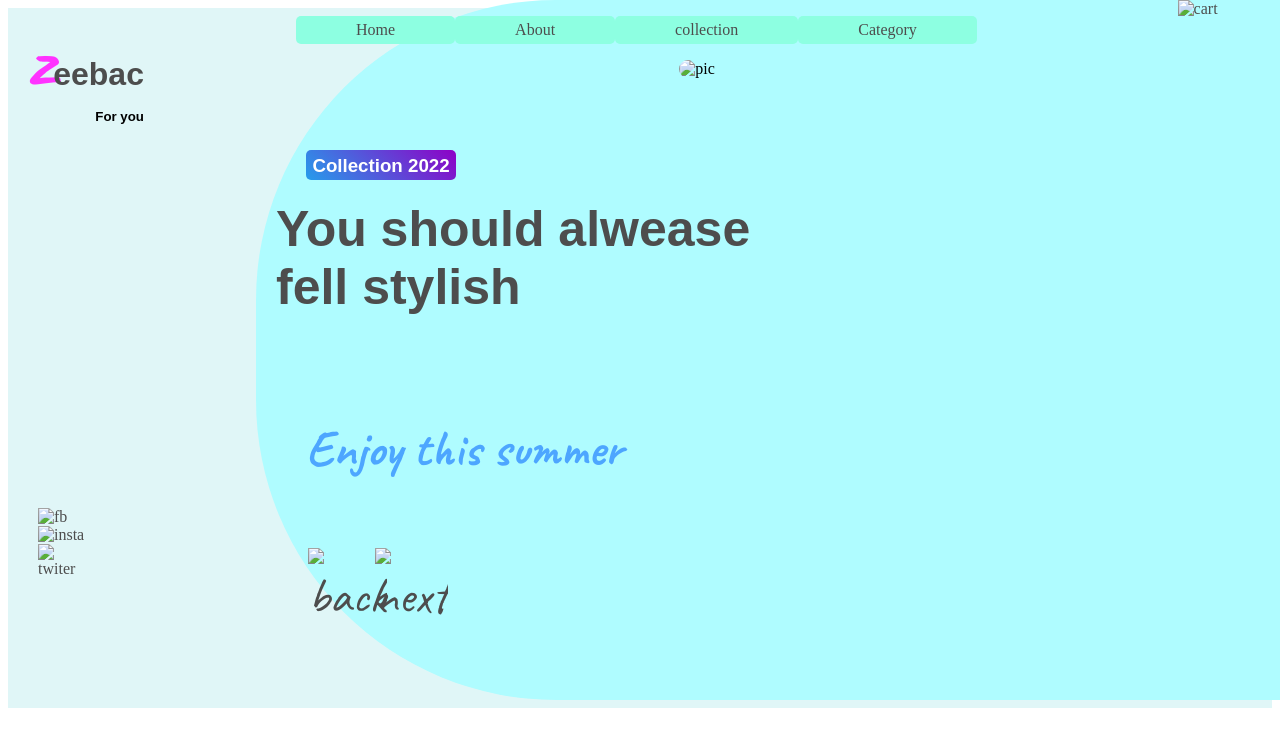
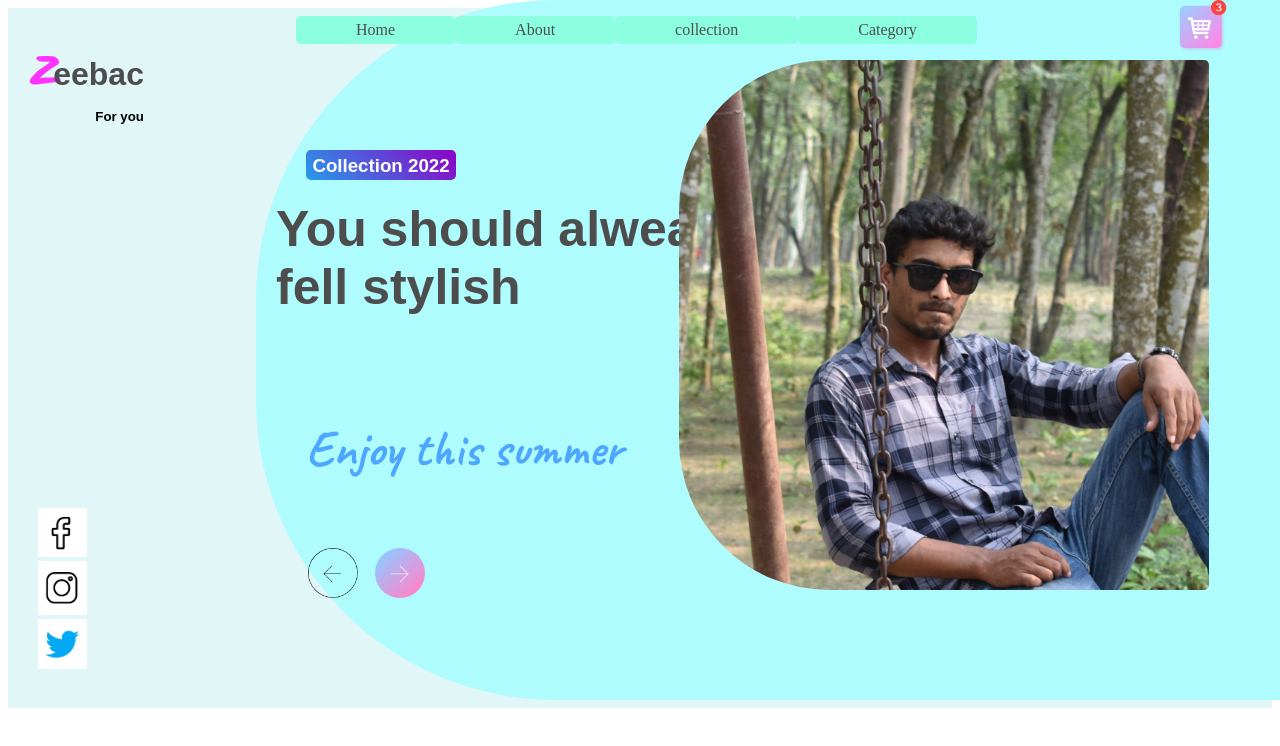
Before and after one commit to sohan1996/landing-page, a plain HTML site: page index.html in a window 1280 px wide. Drawn offline with Linux system fonts and the light colour scheme.

Commit message:
Update index.html

```diff
--- a/index.html
+++ b/index.html
@@ -14,9 +14,9 @@
         <h1><span class="span">z</span>eebac</h1>
         <h5>For you</h5>
         <div class="social-media">
-          <a href="#"><img class="socil" src="images/fb-logo.jpg" alt="fb"></a>
-          <a href="#"><img class="socil" src="images/insta.jpg" alt="insta"></a>
-          <a href="#"><img class="socil" src="images/twiter.jpg" alt="twiter"></a>
+          <a href="#"><img class="socil" src="fb-logo.jpg" alt="fb"></a>
+          <a href="#"><img class="socil" src="insta.jpg" alt="insta"></a>
+          <a href="#"><img class="socil" src="twiter.jpg" alt="twiter"></a>
 
         </div>
         </div>
@@ -37,16 +37,16 @@
           </ul>
         </div>
         <div class="pic">
-          <img class="pic-in" src="images/me.jpg" alt="pic">
+          <img class="pic-in" src="me.jpg" alt="pic">
         </div>
         <div class="down">
           <h4>Enjoy this summer</h4>
           <div class="btn-1">
-            <a href="#"><img class="up-next" src="images/back-arrow.png" alt="back"></a>
+            <a href="#"><img class="up-next" src="back-arrow.png" alt="back"></a>
 
           </div>
           <div class="btn-2">
-            <a href="#"><img class="next" src="images/next-arrow.png" alt="next"></a>
+            <a href="#"><img class="next" src="next-arrow.png" alt="next"></a>
 
           </div>
         </div>
@@ -54,7 +54,7 @@
 
       </div>
       <div class="cart">
-        <a href="#"><img class="socil" src="images/cart.png" alt="cart"></a>
+        <a href="#"><img class="socil" src="cart.png" alt="cart"></a>
 
       </div>
 
```
